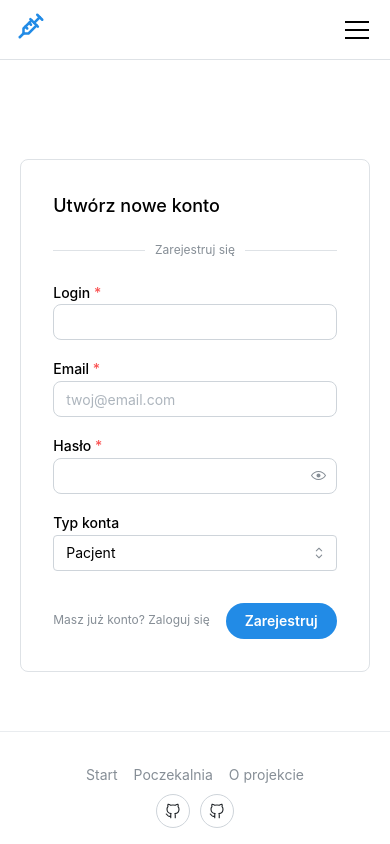
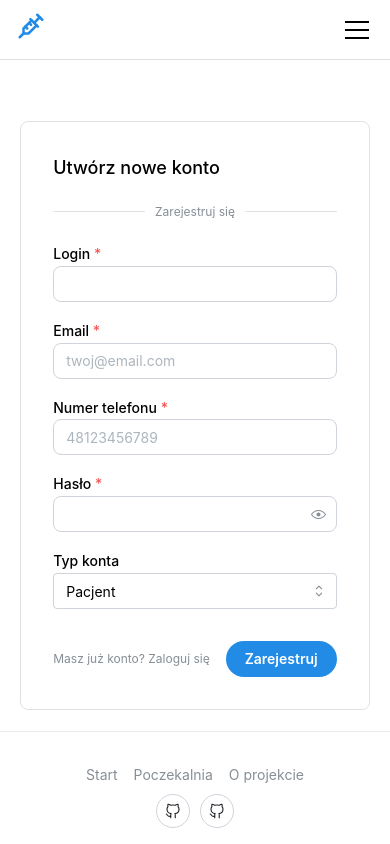
Before and after one commit to michalspoko18/poczekalnia-app, a Next.js app: page /login in a window 390 px wide. Both pictures are taken after a click on the button "Nie masz konta? Zarejestruj się". Built offline with nearby package versions, Linux system fonts and the light colour scheme.

Commit message:
Add phone number input and validation to authentication form

```diff
--- a/components/organisms/loginForm.tsx
+++ b/components/organisms/loginForm.tsx
@@ -40,12 +40,15 @@ export function AuthenticationForm(props: PaperProps) {
       email: '',
       username: '',
       password: '',
-      role: 'patient', // Default role
+      phone: '',
+      role: 'patient',
     },
     validate: {
       email: (val) => (type === 'register' && !/^\S+@\S+$/.test(val) ? 'Nieprawidłowy email' : null),
       password: (val) => (val.length < 8 ? 'Hasło powinno mieć minimum 8 znaków' : null),
       username: (val) => (!val ? 'Nazwa użytkownika jest wymagana' : null),
+      phone: (val) =>
+        type === 'register' && !/^\d{9,15}$/.test(val) ? 'Numer telefonu powinien mieć od 9 do 15 cyfr' : null,
     },
   });
 
@@ -53,6 +56,7 @@ export function AuthenticationForm(props: PaperProps) {
     username: string;
     password: string;
     email: string;
+    phone: string;
     role?: string;
   }) => {
     setLoading(true);
@@ -66,21 +70,22 @@ export function AuthenticationForm(props: PaperProps) {
         method: 'POST',
         headers: {
           'Content-Type': 'application/json',
-          'Accept': 'application/json'
+          'Accept': 'application/json',
         },
         body: JSON.stringify(
           type === 'register'
             ? {
                 username: values.username,
                 email: values.email,
+                phone: values.phone,
                 password: values.password,
-                roles: [values.role || 'patient']
+                roles: [values.role || 'patient'],
               }
             : {
                 username: values.username,
-                password: values.password
+                password: values.password,
               }
-        )
+        ),
       });
 
       // First check if response is ok
@@ -177,6 +182,18 @@ export function AuthenticationForm(props: PaperProps) {
               />
             )}
 
+            {type === 'register' && (
+              <TextInput
+                required
+                label="Numer telefonu"
+                placeholder="48123456789"
+                value={form.values.phone}
+                onChange={(event) => form.setFieldValue('phone', event.currentTarget.value)}
+                error={form.errors.phone}
+                radius="md"
+              />
+            )}
+
             <PasswordInput
               required
               label="Hasło"
@@ -191,7 +208,7 @@ export function AuthenticationForm(props: PaperProps) {
                 label="Typ konta"
                 data={[
                   { value: 'patient', label: 'Pacjent' },
-                  { value: 'doctor', label: 'Lekarz' }
+                  { value: 'doctor', label: 'Lekarz' },
                 ]}
                 value={form.values.role}
                 onChange={(value) => form.setFieldValue('role', value || 'patient')}
```
